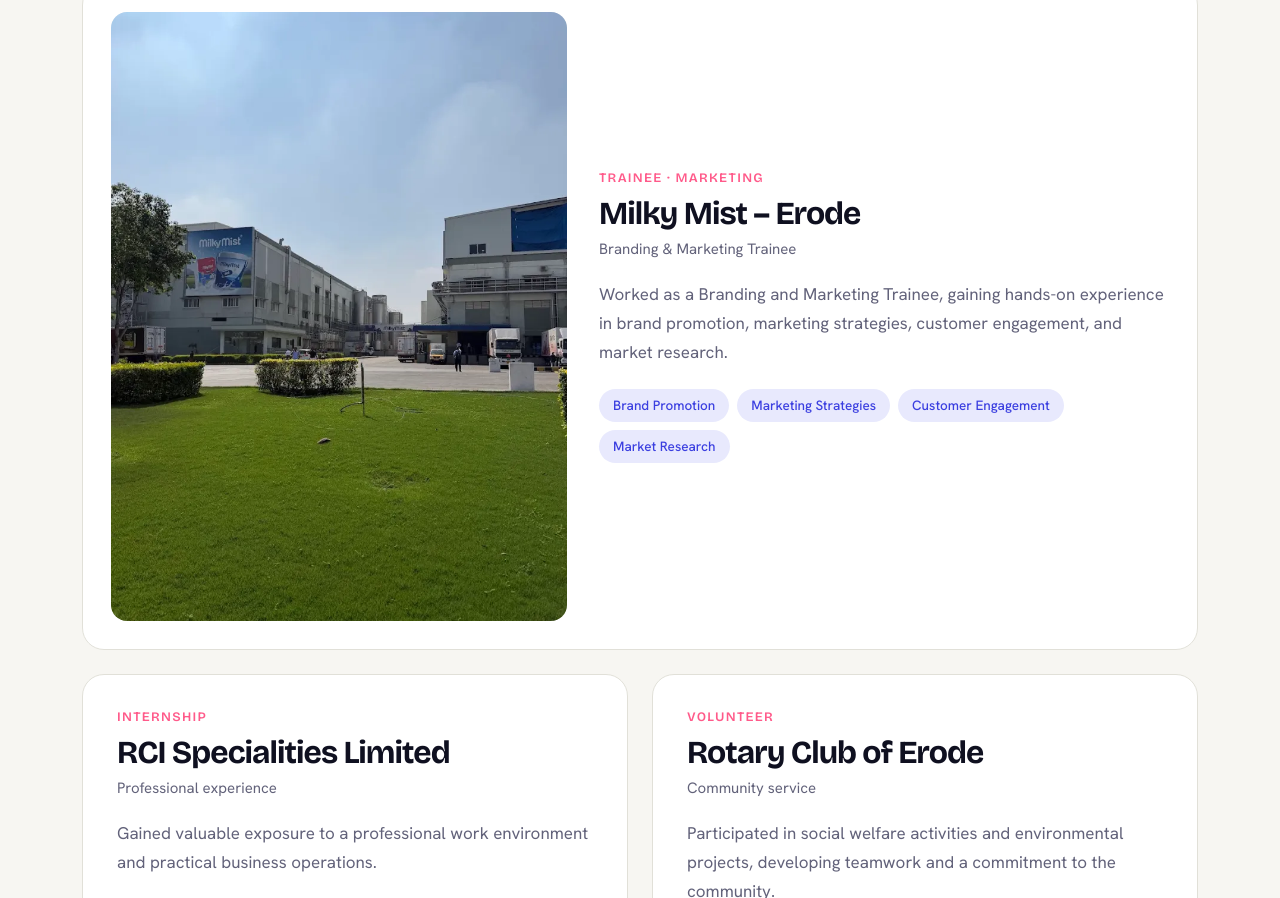
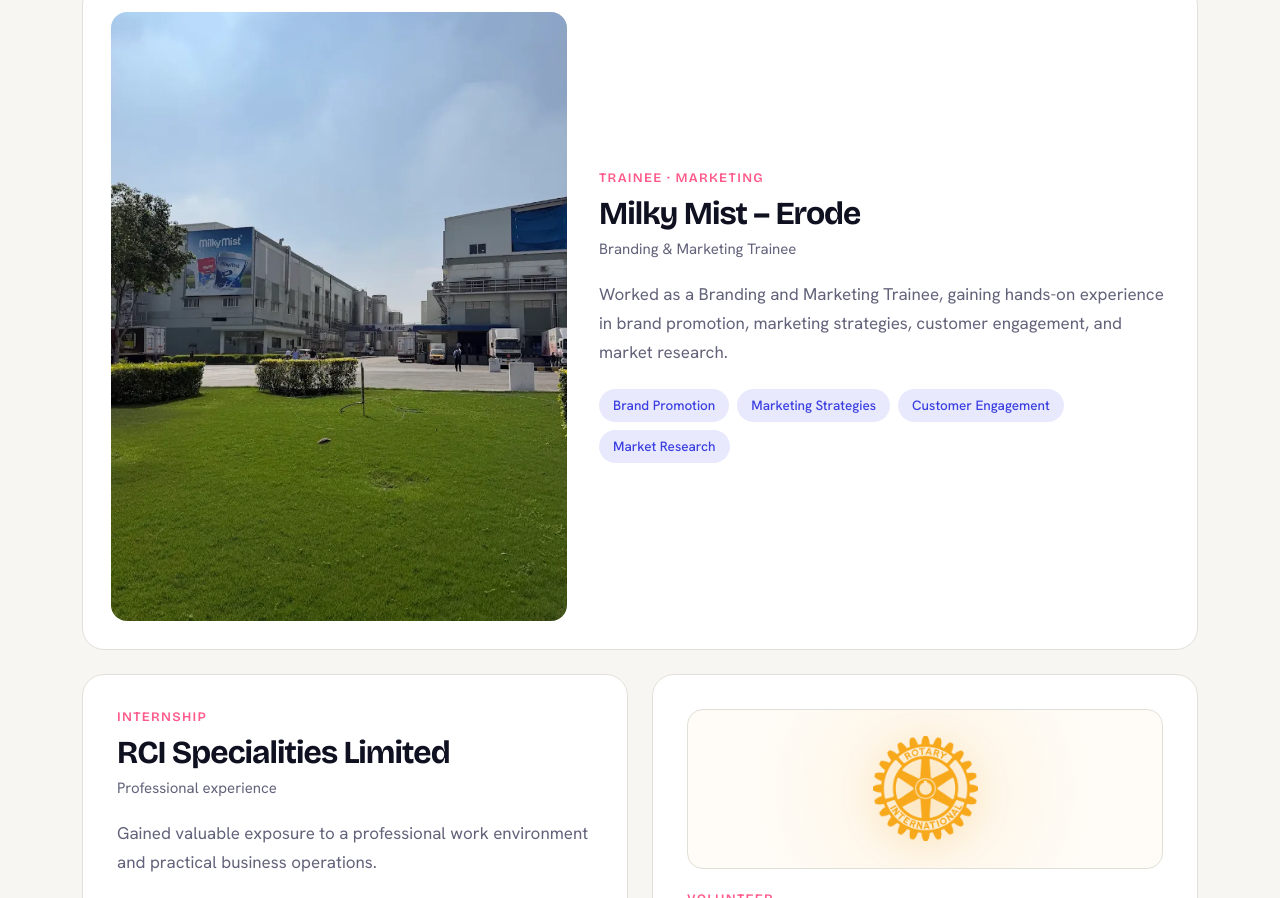
Before and after one commit to jude-pinkman/Aravind_Portfolio, a plain HTML site: page index.html in a window 1280 px wide. Shown: the part 1902-2800 px from the top of the page. Drawn offline with nearby package versions, Linux system fonts and the light colour scheme.

Commit message:
Add Rotary Club logo to projects section

```diff
--- a/index.html
+++ b/index.html
@@ -81,6 +81,8 @@ h1 span:nth-child(2) b{animation-delay:.12s;background:linear-gradient(100deg,va
 .job.featured{grid-column:1/-1;display:grid;grid-template-columns:1fr 1.25fr;gap:32px;align-items:center;padding:28px}
 .job-media{width:100%;height:100%;min-height:280px;border-radius:16px;overflow:hidden;background:var(--bg)}
 .job-media img{width:100%;height:100%;object-fit:cover;object-position:center 35%;display:block}
+.job-media.logo-media{width:100%;height:160px;min-height:160px;border-radius:16px;display:flex;align-items:center;justify-content:center;background:radial-gradient(circle,rgba(245,158,11,.12) 0%,rgba(245,158,11,.03) 70%);border:1px solid var(--line);margin-bottom:22px}
+.job-media.logo-media img{width:105px;height:105px;object-fit:contain;filter:drop-shadow(0 6px 16px rgba(245,158,11,.25))}
 .job .k{font:600 13px "Bricolage Grotesque",sans-serif;letter-spacing:.1em;text-transform:uppercase;color:var(--acc2);margin-bottom:10px}
 .job h3{font:700 32px/1.1 "Bricolage Grotesque",sans-serif;letter-spacing:-.03em;margin:0 0 6px}
 .job small{font-size:15px;color:var(--mute);display:block;margin-bottom:18px}
@@ -203,7 +205,9 @@ nav{display:none}
 <div class="job"><div class="k">Internship</div><h3>RCI Specialities Limited</h3><small>Professional experience</small>
 <p>Gained valuable exposure to a professional work environment and practical business operations.</p>
 <div class="tags"><span>Business operations</span><span>Learning</span><span>Professional development</span></div></div>
-<div class="job"><div class="k">Volunteer</div><h3>Rotary Club of Erode</h3><small>Community service</small>
+<div class="job">
+<div class="job-media logo-media"><img src="rotary-logo.png" alt="Rotary Club of Erode"></div>
+<div class="k">Volunteer</div><h3>Rotary Club of Erode</h3><small>Community service</small>
 <p>Participated in social welfare activities and environmental projects, developing teamwork and a commitment to the community.</p>
 <div class="tags"><span>Community service</span><span>Teamwork</span><span>Environment</span></div></div>
 </div></section>
```
Also changed, not shown: rotary-logo.png (added).
